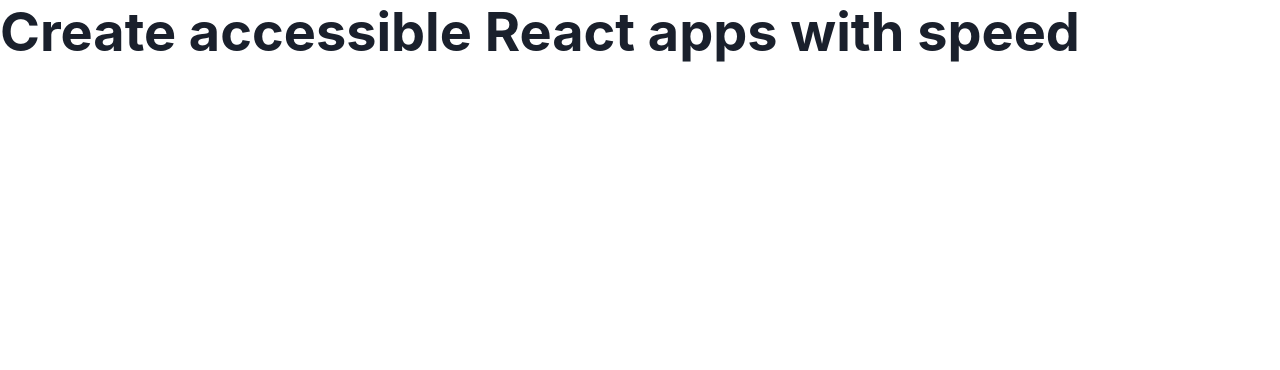
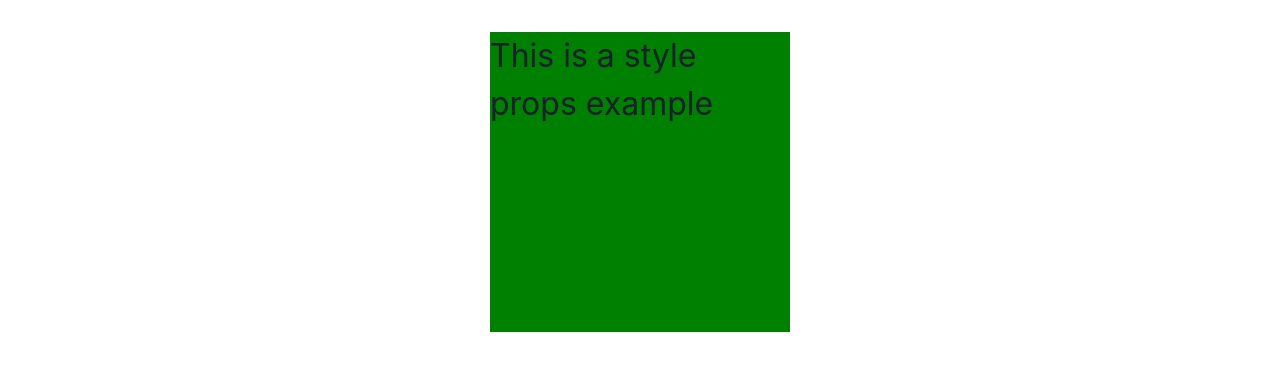
Before and after one commit to estheragbaje/chakra-ui-for-beginners, a React (Vite) app: page / in a window 1280 px wide. Shown: the top 370 px of the page. Built offline with nearby package versions, Linux system fonts and the light colour scheme.

Commit message:
feat: implemented style props

```diff
--- a/src/App.tsx
+++ b/src/App.tsx
@@ -1,11 +1,11 @@
-import { Heading } from '@chakra-ui/react';
+import { Box, Text } from '@chakra-ui/react';
 
 function App() {
   return (
     <div className='App'>
-      <Heading as='h1' fontSize='54px'>
-        Create accessible React apps with speed
-      </Heading>
+      <Box bg='green' h='300px' w='300px' margin='auto' mt='32px'>
+        <Text fontSize='32px'>This is a style props example</Text>
+      </Box>
     </div>
   );
 }
```
